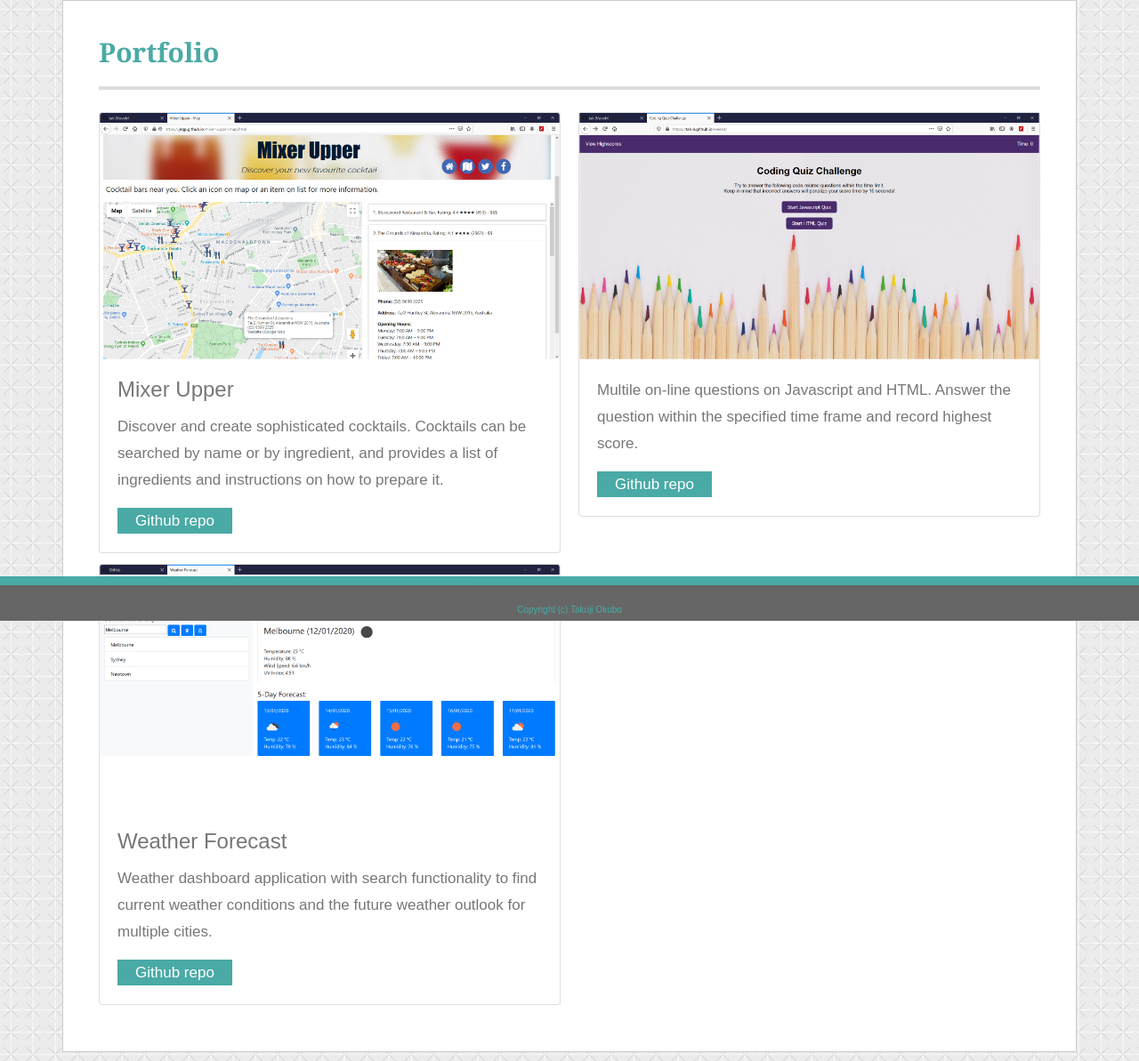
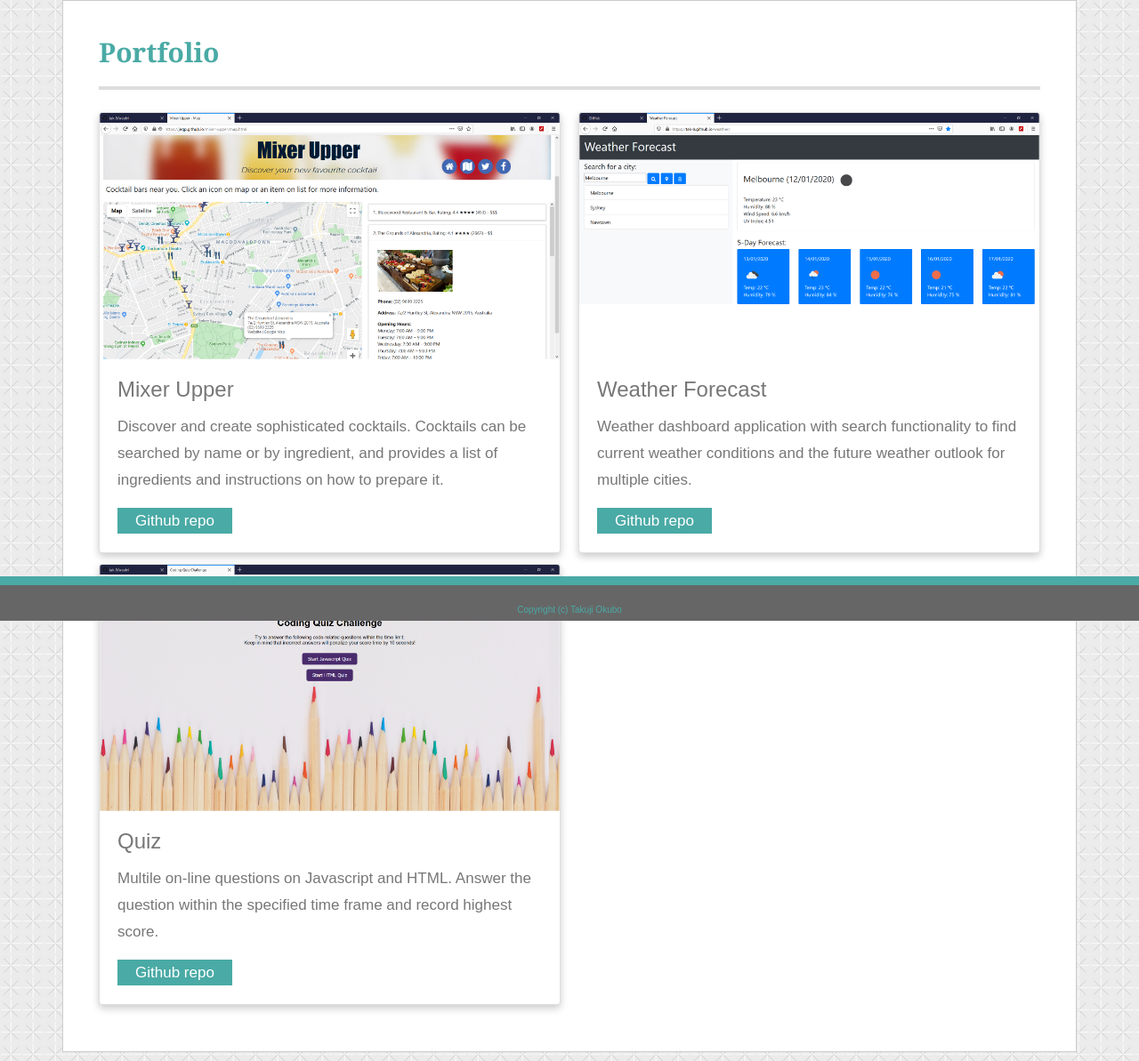
Before and after one commit to tak-9/week8, a plain HTML site: page portfolio.html in a window 1280 px wide. Shown: the part 102-1295 px from the top of the page at 89% size. Drawn offline with nearby package versions, Linux system fonts and the light colour scheme.

Commit message:
minor changes

```diff
--- a/assets/css/bio.css
+++ b/assets/css/bio.css
@@ -108,6 +108,16 @@ a {
     text-align: center;
 }
 
+.card {
+    /* Add shadows to create the "card" effect */
+    box-shadow: 0 4px 8px 0 rgba(0,0,0,0.2);
+  }
+
+.card-img-top:hover {
+    -webkit-filter: brightness(0.60);
+    filter: brightness(0.60);
+}
+
 footer {
     position: fixed;
     background: #666666;
--- a/portfolio.html
+++ b/portfolio.html
@@ -42,6 +42,16 @@
                     </div>
 
                     <div class="card">
+                        <a href="https://tak-9.github.io/quiz/" target="_blank">
+                        <img src="assets/images/quiz.png" class="card-img-top"></a>
+                        <div class="card-body">
+                            <h4 class="card-title">Quiz</h4>
+                            <p>Multile on-line questions on Javascript and HTML. Answer the question within the specified time frame and record highest score.</p>
+                            <a href="https://github.com/tak-9/quiz" class="button" target="_blank">Github repo</a>
+                        </div>
+                    </div>
+
+                    <div class="card">
                         <a href="https://tak-9.github.io/weather/" target="_blank">
                         <img src="assets/images/weather.png" class="card-img-top"></a>
                         <div class="card-body">
@@ -51,14 +61,6 @@
                         </div>
                     </div>
 
-                    <div class="card">
-                        <a href="https://tak-9.github.io/quiz/" target="_blank">
-                        <img src="assets/images/quiz.png" class="img-fluid"></a>
-                        <div class="card-body">
-                            <p>Multile on-line questions on Javascript and HTML. Answer the question within the specified time frame and record highest score.</p>
-                            <a href="https://github.com/tak-9/quiz" class="button" target="_blank">Github repo</a>
-                        </div>
-                    </div>
                 </div>
             </div>
         </div>
```
